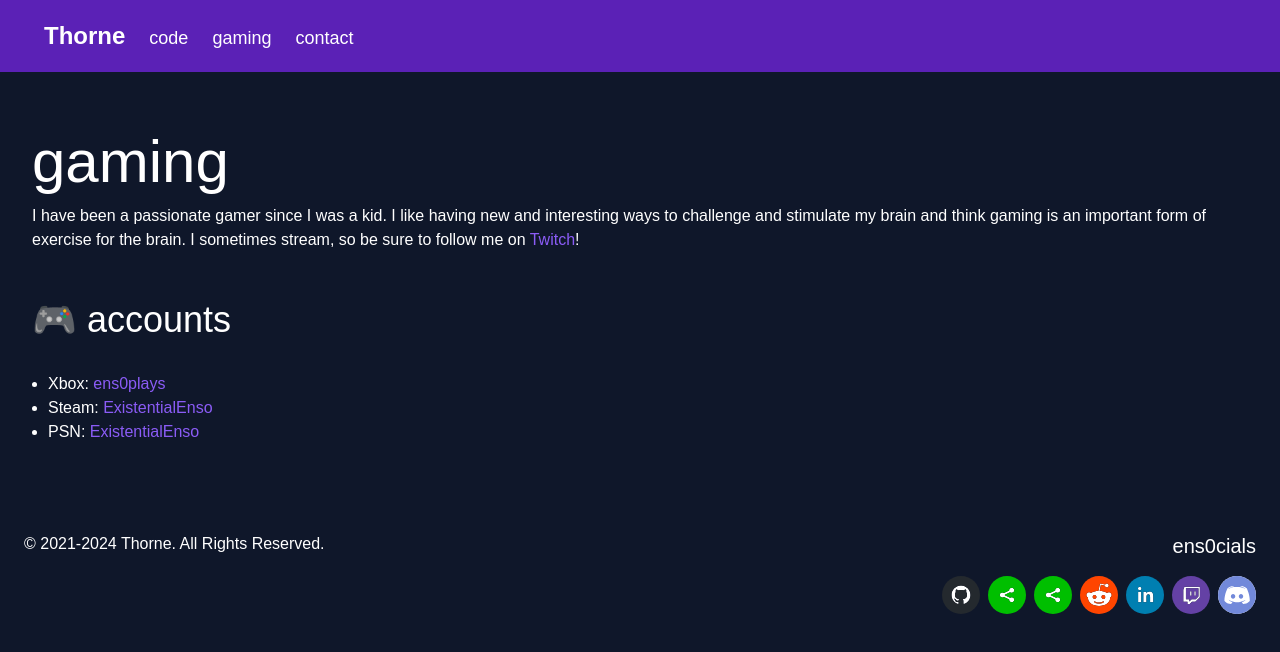
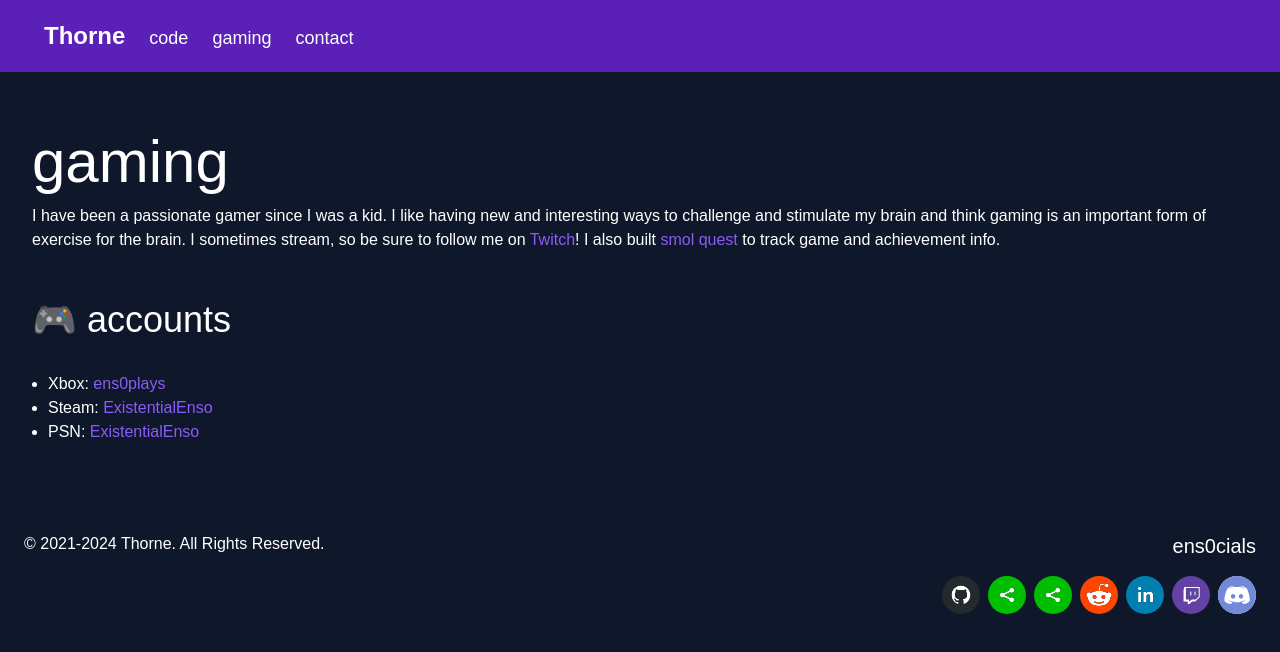
Before and after one commit to ExistentialEnso/ens0-me, a Next.js app: page /gaming in a window 1280 px wide. Shown: the top 652 px of the page. Built offline with nearby package versions, Linux system fonts and the light colour scheme; a web font is replaced by a local one.

Commit message:
Update gaming page.

```diff
--- a/src/app/gaming/page.tsx
+++ b/src/app/gaming/page.tsx
@@ -1,11 +1,10 @@
 import Link from '../components/Link'
 import Heading from '../components/Heading'
 import type { Metadata } from 'next'
-import Head from 'next/head'
 
 export const metadata: Metadata = {
-  title: 'Thorne | gaming',
-  description: 'Thorne is a passionate gamer from childhood. Watch her stream and track her gaming accomplishments!',
+    title: 'Thorne | gaming',
+    description: 'Thorne is a passionate gamer from childhood. Watch her stream and track her gaming accomplishments!',
 }
 
 export default function Gaming() {
@@ -14,13 +13,13 @@ export default function Gaming() {
         <Heading size={1}>gaming</Heading>
 
         <p className="mb-12">
-            I have been a passionate gamer since I was a kid. I like having new and interesting ways to challenge and stimulate my brain and think gaming is an important form of exercise for the brain. I sometimes stream, so be sure to follow me on <Link href="https://twitch.tv/ens0plays">Twitch</Link>!
+            I have been a passionate gamer since I was a kid. I like having new and interesting ways to challenge and stimulate my brain and think gaming is an important form of exercise for the brain. I sometimes stream, so be sure to follow me on <Link href="https://twitch.tv/ens0plays">Twitch</Link>! I also built <Link href="https://smol.quest">smol quest</Link> to track game and achievement info.
         </p>
 
         <Heading size={2}>🎮 accounts</Heading>
 
         <ul className="list-disc ml-4">
-            <li>Xbox: <Link href="https://www.trueachievements.com/gamer/ens0plays">ens0plays</Link></li>
+            <li>Xbox: <Link href="https://smol.quest/gamertag/ens0plays">ens0plays</Link></li>
             <li>Steam: <Link href="https://steamcommunity.com/id/existentialenso/">ExistentialEnso</Link></li>
             <li>PSN: <Link href="https://www.truetrophies.com/gamer/ExistentialEnso">ExistentialEnso</Link></li>
         </ul>
```
